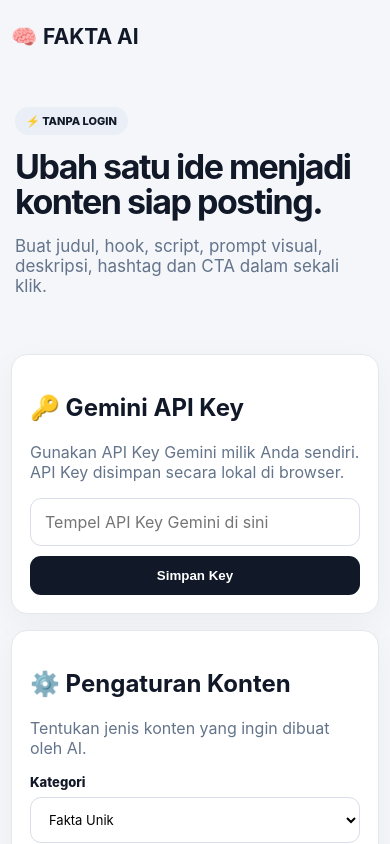
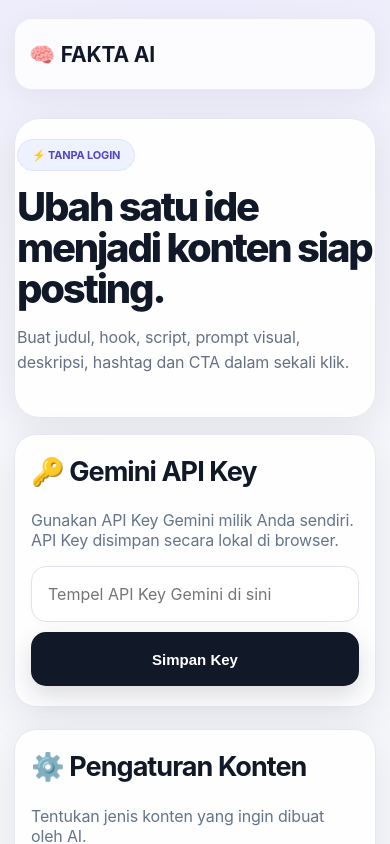
Before and after one commit to Mulyana012/fakta-ai-generator, a Next.js app: page / in a window 390 px wide. Shown: the top 844 px of the page. Built offline with nearby package versions, Linux system fonts and the light colour scheme.

Commit message:
Enhance globals.css with UI styles and variables
Added global CSS variables and styles for various UI components.

```diff
--- a/app/globals.css
+++ b/app/globals.css
@@ -275,3 +275,341 @@ footer {
     font-size: 21px;
   }
 }
+/* =========================================
+   FAKTA AI — PREMIUM UI
+   ========================================= */
+
+:root {
+  --bg: #f6f7fb;
+  --surface: #ffffff;
+  --surface-soft: #f8f9fc;
+  --text: #111827;
+  --muted: #667085;
+  --border: #e6e8ef;
+  --primary: #111827;
+  --primary-soft: #eef2ff;
+  --accent: #6d5dfc;
+  --success: #16865b;
+  --danger: #c2415a;
+  --shadow: 0 12px 40px rgba(15, 23, 42, 0.08);
+  --shadow-lg: 0 24px 70px rgba(15, 23, 42, 0.12);
+}
+
+html {
+  scroll-behavior: smooth;
+}
+
+body {
+  background:
+    radial-gradient(circle at 50% -10%, rgba(109, 93, 252, 0.10), transparent 34%),
+    var(--bg);
+  color: var(--text);
+  letter-spacing: -0.01em;
+}
+
+main {
+  max-width: 980px;
+  margin: 0 auto;
+  padding: 28px 18px 90px;
+}
+
+/* HEADER */
+nav {
+  background: rgba(255, 255, 255, 0.82);
+  border: 1px solid rgba(230, 232, 239, 0.9);
+  box-shadow: 0 8px 30px rgba(15, 23, 42, 0.05);
+  backdrop-filter: blur(18px);
+  border-radius: 22px;
+  padding: 14px 18px;
+  margin-bottom: 28px;
+}
+
+/* HERO */
+.hero {
+  padding: 28px 4px 34px;
+}
+
+.hero h1 {
+  font-size: clamp(38px, 7vw, 68px);
+  line-height: 1.02;
+  letter-spacing: -0.055em;
+  font-weight: 800;
+  max-width: 850px;
+  margin: 16px 0;
+}
+
+.hero p {
+  color: var(--muted);
+  font-size: clamp(17px, 2.5vw, 21px);
+  line-height: 1.65;
+  max-width: 720px;
+}
+
+/* BADGE */
+.badge,
+.pill {
+  display: inline-flex;
+  align-items: center;
+  gap: 7px;
+  padding: 8px 14px;
+  border-radius: 999px;
+  background: var(--primary-soft);
+  color: #5146c9;
+  font-weight: 700;
+  border: 1px solid #e0e4ff;
+}
+
+/* PANEL / CARD */
+.panel,
+.card,
+section {
+  border: 1px solid var(--border);
+  border-radius: 26px;
+  background: rgba(255, 255, 255, 0.94);
+  box-shadow: var(--shadow);
+}
+
+.panel {
+  padding: 28px;
+  margin-bottom: 22px;
+}
+
+/* JUDUL PANEL */
+.panel h2,
+.card h2 {
+  font-size: 27px;
+  letter-spacing: -0.035em;
+  margin-top: 0;
+}
+
+/* LABEL */
+label {
+  color: #344054;
+  font-weight: 700;
+  font-size: 14px;
+  margin-bottom: 8px;
+  display: block;
+}
+
+/* INPUT & SELECT */
+input,
+select,
+textarea {
+  width: 100%;
+  min-height: 54px;
+  border: 1px solid #dfe3eb;
+  border-radius: 15px;
+  background: #fff;
+  color: var(--text);
+  padding: 13px 16px;
+  font-size: 16px;
+  outline: none;
+  transition: 0.2s ease;
+  box-shadow: 0 2px 8px rgba(15, 23, 42, 0.02);
+}
+
+input:focus,
+select:focus,
+textarea:focus {
+  border-color: var(--accent);
+  box-shadow: 0 0 0 4px rgba(109, 93, 252, 0.11);
+}
+
+/* BUTTON */
+button {
+  border: 0;
+  border-radius: 15px;
+  min-height: 52px;
+  padding: 12px 20px;
+  font-size: 15px;
+  font-weight: 750;
+  cursor: pointer;
+  transition:
+    transform 0.18s ease,
+    box-shadow 0.18s ease,
+    opacity 0.18s ease;
+}
+
+button:hover {
+  transform: translateY(-1px);
+}
+
+button:active {
+  transform: translateY(1px);
+}
+
+button:not(.remove) {
+  background: var(--primary);
+  color: #fff;
+  box-shadow: 0 10px 24px rgba(17, 24, 39, 0.15);
+}
+
+/* GENERATE BUTTON */
+.generate,
+button[type="submit"] {
+  width: 100%;
+  min-height: 60px;
+  font-size: 17px;
+  border-radius: 17px;
+  margin-top: 10px;
+  background: linear-gradient(135deg, #111827, #2b3342);
+  box-shadow: 0 16px 34px rgba(17, 24, 39, 0.20);
+}
+
+/* API KEY */
+.api-key,
+.key-box {
+  position: relative;
+}
+
+.api-key input,
+.key-box input {
+  background: #fbfcff;
+}
+
+/* RESULT */
+.result,
+.results {
+  margin-top: 30px;
+}
+
+.result-card,
+.result-item,
+article {
+  background: #fff;
+  border: 1px solid var(--border);
+  border-radius: 26px;
+  padding: 26px;
+  margin-bottom: 22px;
+  box-shadow: var(--shadow);
+}
+
+.result-card h3,
+.result-item h3,
+article h3 {
+  font-size: clamp(25px, 5vw, 38px);
+  line-height: 1.12;
+  letter-spacing: -0.04em;
+}
+
+/* HOOK / SCRIPT / DESCRIPTION */
+.hook,
+.script,
+.description,
+.content-box {
+  background: var(--surface-soft);
+  border: 1px solid #eceef4;
+  border-radius: 18px;
+  padding: 18px;
+  line-height: 1.75;
+}
+
+/* SCENE */
+.scene {
+  background: #fff;
+  border: 1px solid var(--border);
+  border-radius: 20px;
+  padding: 20px;
+  margin: 14px 0;
+  box-shadow: 0 8px 24px rgba(15, 23, 42, 0.05);
+}
+
+.scene strong {
+  display: block;
+  margin-bottom: 8px;
+}
+
+/* HASHTAG */
+.hashtags {
+  display: flex;
+  flex-wrap: wrap;
+  gap: 8px;
+}
+
+.hashtags span {
+  background: #f0efff;
+  color: #5146c9;
+  border-radius: 999px;
+  padding: 7px 11px;
+  font-size: 13px;
+  font-weight: 650;
+}
+
+/* COPY BUTTON */
+.copy,
+.copy-btn {
+  border-radius: 13px;
+  background: #f2f4f7;
+  color: #344054;
+  box-shadow: none;
+}
+
+/* ERROR */
+.error {
+  border: 1px solid #ffd2d9;
+  background: #fff3f5;
+  color: var(--danger);
+  border-radius: 18px;
+  padding: 16px;
+  line-height: 1.6;
+}
+
+/* FOOTER */
+footer {
+  color: #98a2b3;
+  text-align: center;
+  padding: 28px 10px;
+  font-size: 13px;
+}
+
+/* MOBILE */
+@media (max-width: 680px) {
+  main {
+    padding: 18px 14px 70px;
+  }
+
+  nav {
+    border-radius: 18px;
+    padding: 12px 14px;
+  }
+
+  .hero {
+    padding: 20px 2px 26px;
+  }
+
+  .hero h1 {
+    font-size: 40px;
+  }
+
+  .hero p {
+    font-size: 16px;
+    line-height: 1.55;
+  }
+
+  .panel {
+    padding: 20px 16px;
+    border-radius: 22px;
+  }
+
+  .result-card,
+  .result-item,
+  article {
+    padding: 20px 16px;
+    border-radius: 22px;
+  }
+
+  input,
+  select,
+  textarea {
+    min-height: 56px;
+    font-size: 16px;
+  }
+
+  button {
+    min-height: 54px;
+  }
+
+  .scene {
+    padding: 16px;
+  }
+  }
```
